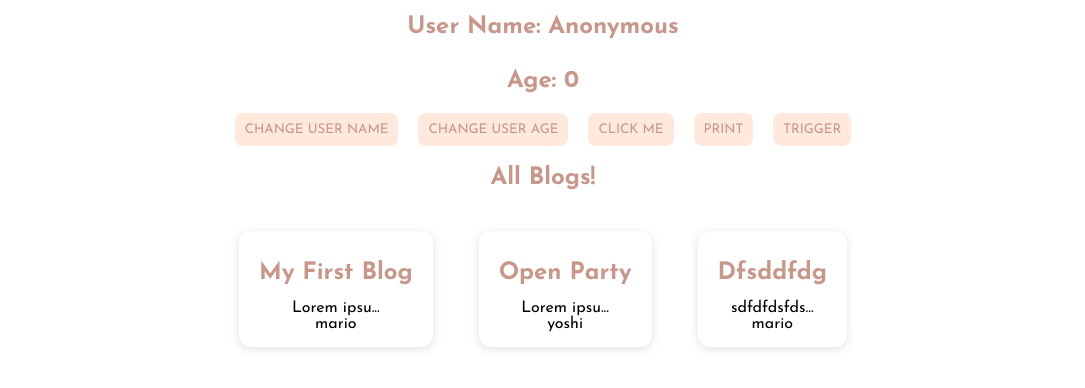
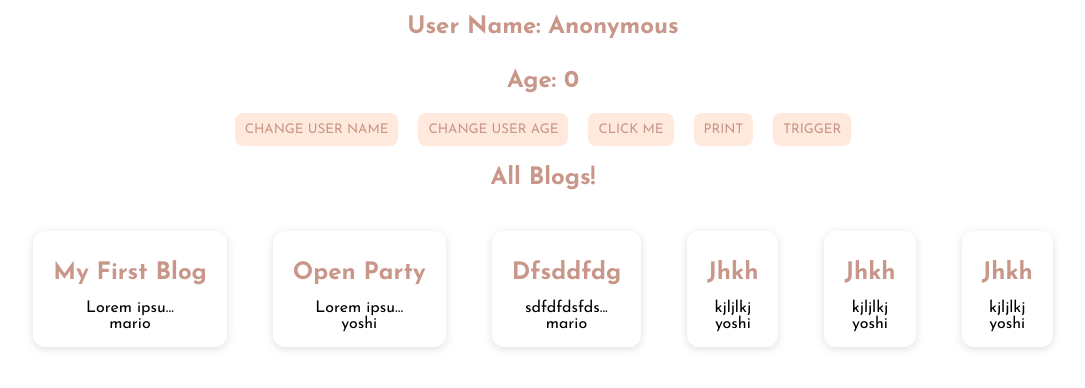
Before and after one commit to Ma9da/react-practicing, a React (Create React App) app: page / in a window 1280 px wide. Shown: the top 388 px of the page, without its empty margins (97-1182 px from the left). Built offline with nearby package versions, Linux system fonts and the light colour scheme; data requests are answered from the project's data file.

Commit message:
added: status on button

```diff
--- a/data/db.json
+++ b/data/db.json
@@ -17,6 +17,24 @@
       "body": "sdfdfdsfdsf",
       "author": "mario",
       "id": 3
+    },
+    {
+      "title": "jhkh",
+      "body": "kjljlkj",
+      "author": "yoshi",
+      "id": 4
+    },
+    {
+      "title": "jhkh",
+      "body": "kjljlkj",
+      "author": "yoshi",
+      "id": 5
+    },
+    {
+      "title": "jhkh",
+      "body": "kjljlkj",
+      "author": "yoshi",
+      "id": 6
     }
   ]
 }
--- a/src/create/Create.jsx
+++ b/src/create/Create.jsx
@@ -4,6 +4,7 @@ const Create = () => {
     const [title, setTitle] = useState('')
     const [body, setBody] = useState('')
     const [author, setAuthor] = useState('mario')
+    const [isPending, setIsPending] = useState(false)
     const handelSubmit = (e) => {
         e.preventDefault()
         const blog = { title, body, author }
@@ -14,6 +15,7 @@ const Create = () => {
         })
             .then(() => {
                 console.log("new blog added");
+                setIsPending(true)
             })
     }
     return (
@@ -43,7 +45,8 @@ const Create = () => {
                     <option value="mario">mario</option>
                     <option value="yoshi">yoshi</option>
                 </select>
-                <button type="submit">submit</button>
+                {!isPending && <button>abb blog</button>}
+                {isPending && <button>adding blog ...</button>}
             </form>
             <article className="blog">
                 <h2>{title}</h2>
```
